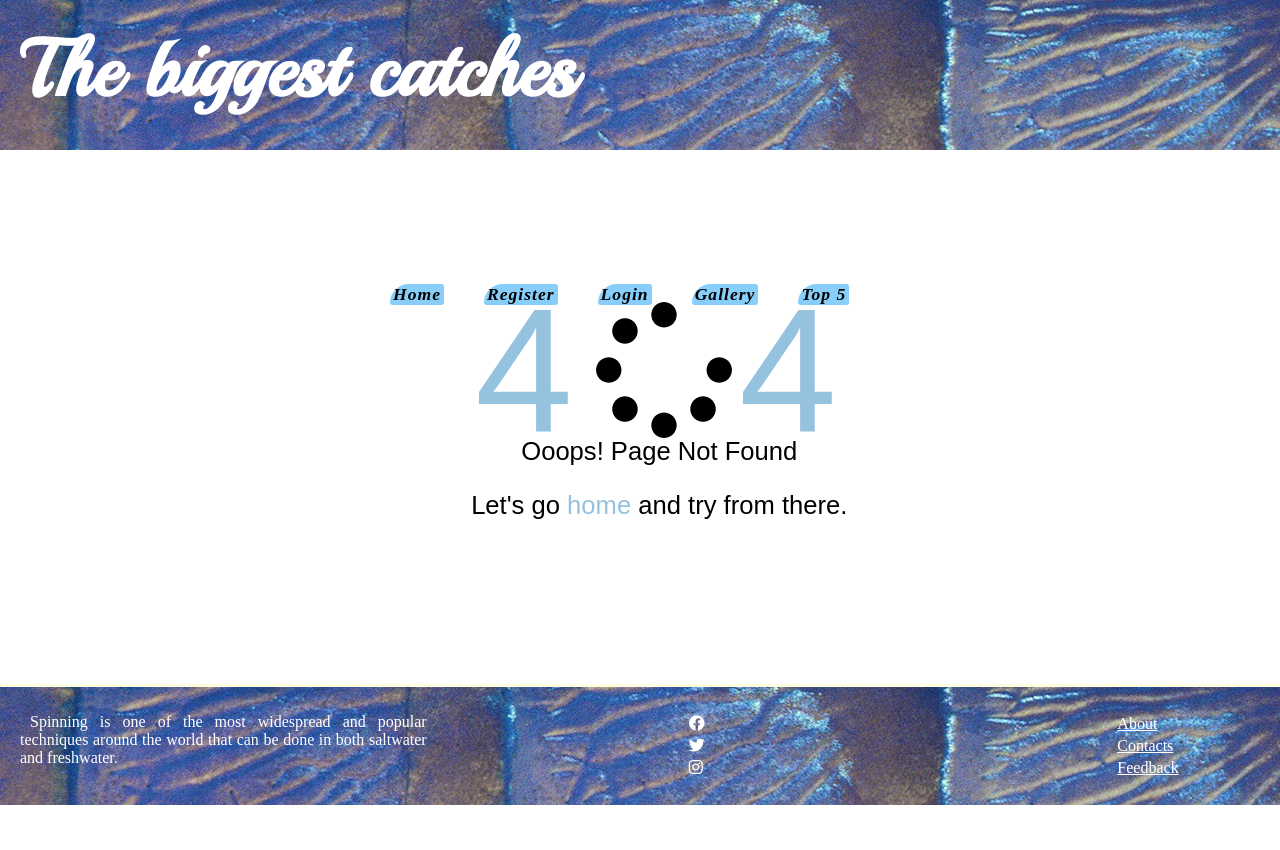
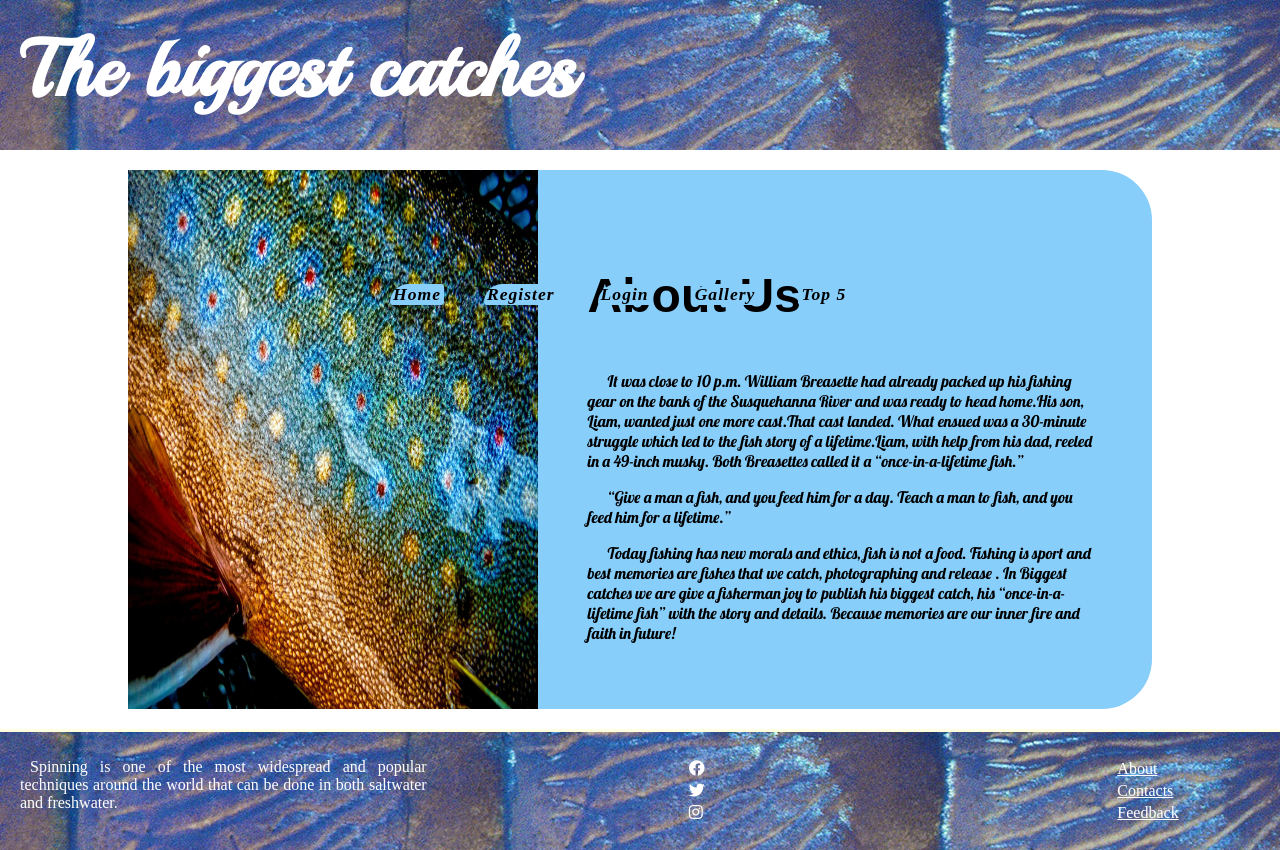
Before and after one commit to naskosin/MySoftUniAngularProject, an Angular app in the folder mine/: page /about in a window 1280 px wide. Before the commit the page ends 805 px from the top, so only its background shows below. Built offline with nearby package versions, Linux system fonts and the light colour scheme.

Commit message:
About page created

```diff
--- a/mine/src/app/core/footer/footer.component.html
+++ b/mine/src/app/core/footer/footer.component.html
@@ -12,7 +12,7 @@
         </li>
     </ul></nav>
     <ul>
-    <li><a href="">About</a></li>
+    <li><a routerLink="/about">About</a></li>
     <li><a href="">Contacts</a></li>
     <li><a href="">Feedback</a></li>
 </ul>
--- /dev/null
+++ b/mine/src/app/feautures/pages/about-page/about-page.component.css
@@ -0,0 +1,33 @@
+@import url('https://fonts.googleapis.com/css2?family=Lobster&display=swap');
+@import url('https://fonts.googleapis.com/css2?family=Libre+Baskerville&family=Lobster&family=Playball&display=swap');
+.top{
+    display: flex;
+    flex-wrap: nowrap;
+    flex-direction: row;
+    width: 80%;
+    margin: 20px auto;
+    margin-top: 170px;
+    background-color: lightskyblue;
+    border-radius:50px;
+}
+
+article{
+    width: 50%;
+    margin: 50px;
+
+    border-radius: 30px;
+}
+.top__img__wrapper{
+    width: 40%
+}
+.top__img__wrapper img{
+    width: 100%;
+    height:100%;
+}
+h1{font-family: Playbal, sans-serif;
+    font-size: 3rem;
+}
+p{
+    font-family: Lobster, sans-serif;
+    text-indent: 20px;;
+}
--- /dev/null
+++ b/mine/src/app/feautures/pages/about-page/about-page.component.html
@@ -0,0 +1,28 @@
+<section class="top">
+    <div class="top__img__wrapper">
+        <img src="assets/Ontario-brook-trout-1920x1280.jpeg" alt="">
+    </div>
+  <article >
+      <h1>About Us</h1>
+    <p>
+      It was close to 10 p.m. William Breasette had already packed up his
+      fishing gear on the bank of the Susquehanna River and was ready to head
+      home.His son, Liam, wanted just one more cast.That cast landed. What ensued was a 30-minute struggle which led to the
+      fish story of a lifetime.Liam, with help from his dad, reeled in a 49-inch musky. Both Breasettes
+      called it a “once-in-a-lifetime fish.”
+    </p>
+
+
+    <p><q>Give a man a fish, and you feed him for a day. Teach a man to fish, and you feed him for a lifetime.</q>
+
+
+    </p>
+    <p>Today fishing has new morals and ethics, fish is not a food. Fishing is
+        sport and best memories are fishes that we catch, photographing and
+        release .
+      In Biggest catches we are give a fisherman joy to publish his biggest
+      catch, his “once-in-a-lifetime fish” with the story and details. Because
+      memories are our inner fire and faith in future!
+    </p>
+  </article>
+</section>
--- /dev/null
+++ b/mine/src/app/feautures/pages/about-page/about-page.component.ts
@@ -0,0 +1,15 @@
+import { Component, OnInit } from '@angular/core';
+
+@Component({
+  selector: 'app-about-page',
+  templateUrl: './about-page.component.html',
+  styleUrls: ['./about-page.component.css']
+})
+export class AboutPageComponent implements OnInit {
+
+  constructor() { }
+
+  ngOnInit(): void {
+  }
+
+}
--- a/mine/src/app/feautures/top-five/top-five.component.css
+++ b/mine/src/app/feautures/top-five/top-five.component.css
@@ -1,8 +1,12 @@
+
+section{
+    margin-top: 170px;
+}
 .top{
     display: flex;
     flex-direction: column;
-    width: 40%;
-    margin: 170px auto;
+    width: 45%;
+    margin: 20px auto;
 }
 .top__img__wrapper{
     width: 100%;
@@ -18,19 +22,39 @@
     border-radius: 30px;
 }
 .top__description{
+    text-decoration: underline;
     font-style: bold;
-    font-size: 25px;
+    font-size: 40px;
     text-align: left;
     color: black;
 
     text-indent: 50px;
 }
 .top__span{
-
+        position: relative;
         font-style: italic;
-        font-size: 25px;
+        font-size: 40px;
         text-align: left;
         color: black;
 
 
 }
+.top__span__bottom{
+
+    font-style: italic;
+    font-size: 40px;
+    text-align: left;
+    color: white;
+
+
+}
+.top__description__bottom{
+    font-style: bold;
+    font-size: 40px;
+    text-align: left;
+    color: white;
+    position: relative;
+    bottom: 100px;
+    left: 450px;
+    text-indent: 50px;
+}
--- a/mine/src/app/feautures/top-five/top-five.component.html
+++ b/mine/src/app/feautures/top-five/top-five.component.html
@@ -1,8 +1,12 @@
-<section class="top" *ngFor="let fish of fishes">
-    <p class="top__description"><span class="top__span">Weight: </span>{{fish.weight}}</p>
+
+<section>
+<article class="top" *ngFor="let fish of fishes; let i = index">
+    <p class="top__description"><span class="top__span">Number:   </span>{{i+1}}</p>
 <div class="top__img__wrapper">
 
     <img [src]="fish.img" alt="">
 
 </div>
+<p class="top__description__bottom"><span class="top__span__bottom">Weight: </span>{{fish.weight}}</p>
+</article>
 </section>
```
Also changed, not shown: mine/src/app/app-routing.module.ts (+8 -0 lines), mine/src/assets/Ontario-brook-trout-1920x1280.jpeg (added), 1 other file (tests, documents, lock files or other folders).
